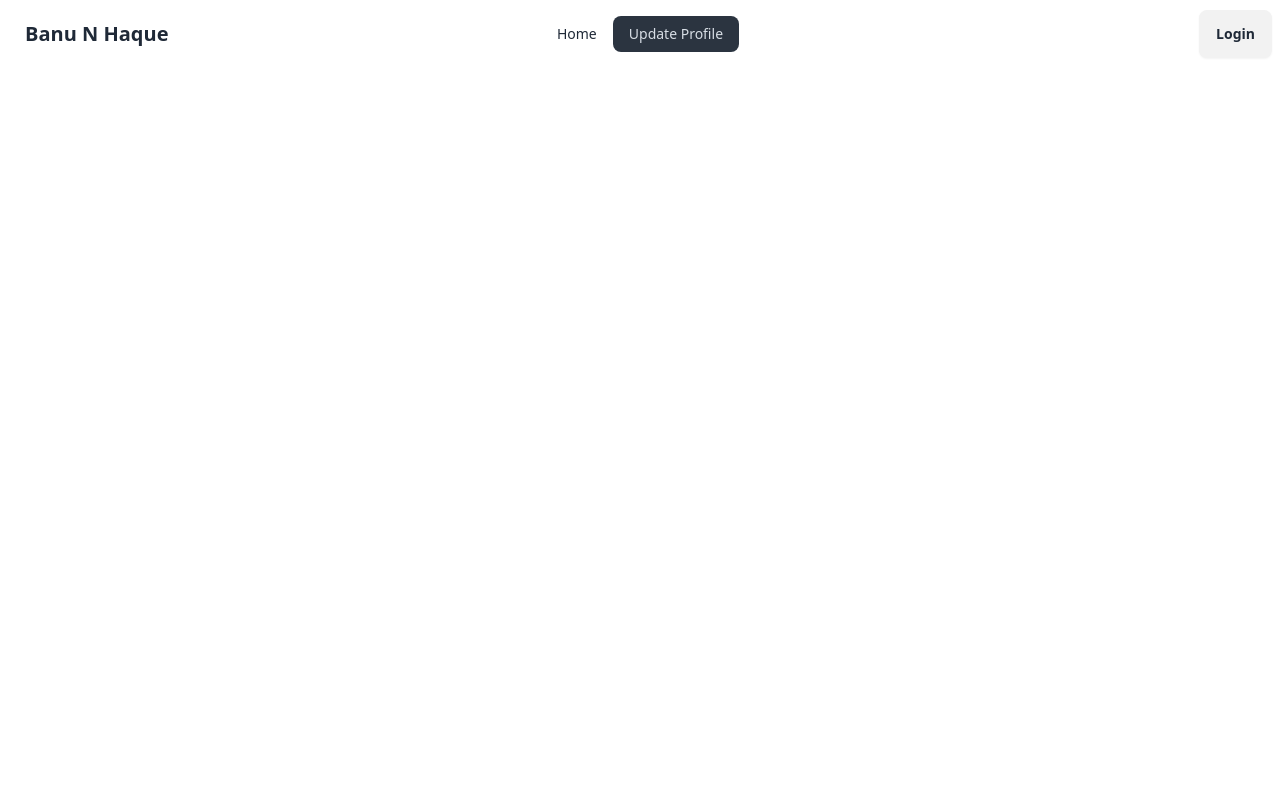
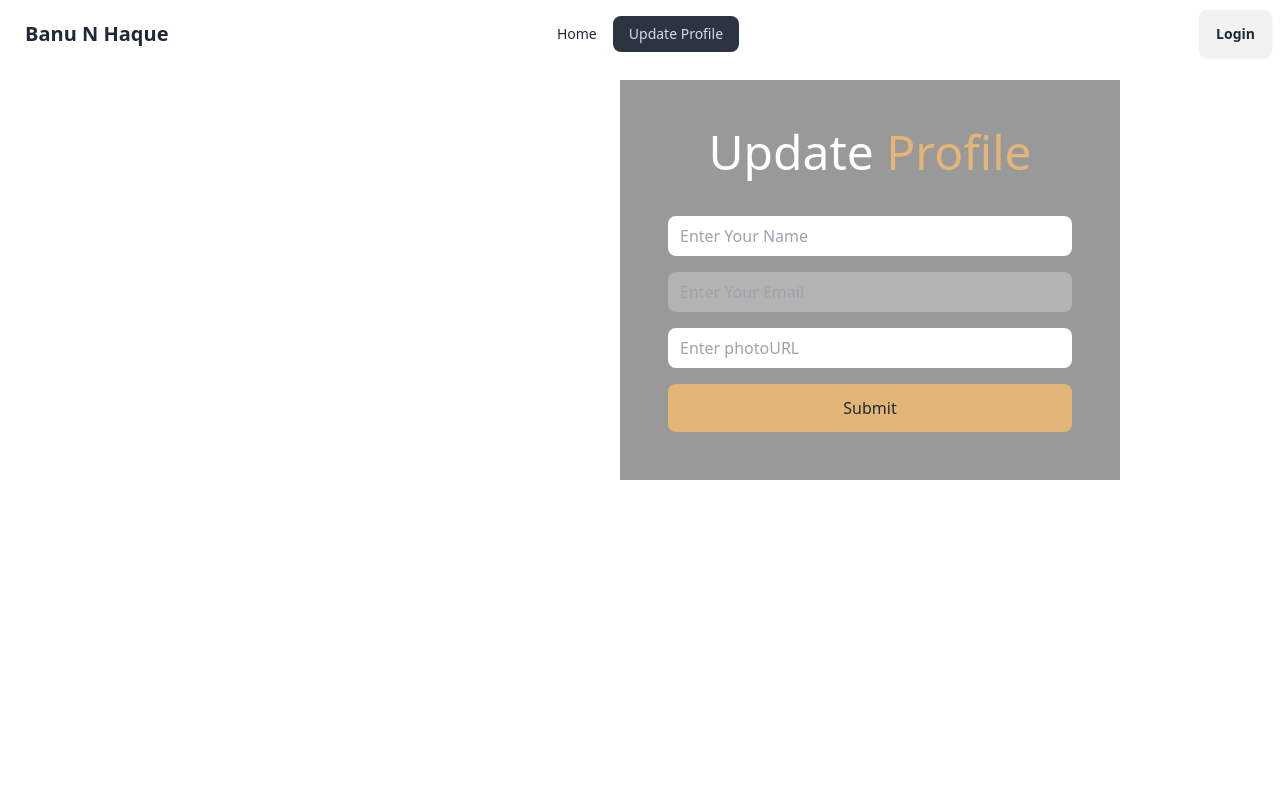
Before and after one commit to Sadi73/banu-and-haque-homes, a React (Vite) app: page /update-profile in a window 1280 px wide. Shown: the top 800 px of the page. Built offline with nearby package versions, Linux system fonts and the light colour scheme; no server answers.

Commit message:
profile update section added

```diff
--- a/src/Components/Details/Details.jsx
+++ b/src/Components/Details/Details.jsx
@@ -17,7 +17,7 @@ const Details = () => {
     }, [])
 
     return (
-        <div className="card lg:card-side bg-base-100 shadow-xl">
+        <div className="card lg:card-side bg-base-100 shadow-xl py-20">
             <figure><img src={details?.image} alt="Album" /></figure>
             <div className="card-body">
                 <h2 className="card-title">{details?.estate_title}</h2>
--- a/src/Components/EstateRoot/EstateRoot.jsx
+++ b/src/Components/EstateRoot/EstateRoot.jsx
@@ -24,7 +24,7 @@ const EstateRoot = () => {
                 {allEstates.map(estate =>
                     <div key={estate?.id} className="card card-compact  bg-base-100 shadow-xl">
                         <figure><img src={estate?.image} className='w-full h-64' alt="Shoes" /></figure>
-                        <div className="p-4 text-sm" >
+                        <div className="card-body" >
                             <p>{estate?.price}</p>
                             <div className='flex items-center justify-between'>
                                 <h2 className="card-title">{estate?.estate_title}</h2>
--- a/src/Components/Footer/Footer.jsx
+++ b/src/Components/Footer/Footer.jsx
@@ -6,7 +6,7 @@ const Footer = () => {
             <aside>
                 <svg width="50" height="50" viewBox="0 0 24 24" xmlns="http://www.w3.org/2000/svg" fillRule="evenodd" clipRule="evenodd" className="inline-block fill-current"><path d="M22.672 15.226l-2.432.811.841 2.515c.33 1.019-.209 2.127-1.23 2.456-1.15.325-2.148-.321-2.463-1.226l-.84-2.518-5.013 1.677.84 2.517c.391 1.203-.434 2.542-1.831 2.542-.88 0-1.601-.564-1.86-1.314l-.842-2.516-2.431.809c-1.135.328-2.145-.317-2.463-1.229-.329-1.018.211-2.127 1.231-2.456l2.432-.809-1.621-4.823-2.432.808c-1.355.384-2.558-.59-2.558-1.839 0-.817.509-1.582 1.327-1.846l2.433-.809-.842-2.515c-.33-1.02.211-2.129 1.232-2.458 1.02-.329 2.13.209 2.461 1.229l.842 2.515 5.011-1.677-.839-2.517c-.403-1.238.484-2.553 1.843-2.553.819 0 1.585.509 1.85 1.326l.841 2.517 2.431-.81c1.02-.33 2.131.211 2.461 1.229.332 1.018-.21 2.126-1.23 2.456l-2.433.809 1.622 4.823 2.433-.809c1.242-.401 2.557.484 2.557 1.838 0 .819-.51 1.583-1.328 1.847m-8.992-6.428l-5.01 1.675 1.619 4.828 5.011-1.674-1.62-4.829z"></path></svg>
                 <p className="font-bold">
-                    ACME Industries Ltd. <br />Providing reliable tech since 1992
+                    Banu & Haque Homes Ltd. <br />Providing reliable tech since 1992
                 </p>
                 <p>Copyright © 2024 - All right reserved</p>
             </aside>
--- a/src/Components/Home/Home.jsx
+++ b/src/Components/Home/Home.jsx
@@ -1,14 +1,12 @@
 import React from 'react';
 import Slider from '../Slider/Slider';
 import EstateRoot from '../EstateRoot/EstateRoot';
-import Footer from '../Footer/Footer';
 
 const Home = () => {
     return (
         <div>
             <Slider />
             <EstateRoot />
-            <Footer />
         </div>
     );
 };
--- a/src/Components/LoginSignUp/Login.jsx
+++ b/src/Components/LoginSignUp/Login.jsx
@@ -37,11 +37,10 @@ const Login = () => {
             .catch(error => console.log(error))
     };
 
-    console.log(location)
 
     return (
         <>
-            <div className='container h-screen relative'>
+            <div className='container h-screen relative py-20'>
 
                 <div className='form-container bg-black bg-opacity-40 md:max-w-[500px] p-12 absolute md:right-40'>
                     <h1 className='text-white text-5xl text-center mb-10 font-rancho'>Log <span className='text-[#E3B577]'>In!</span></h1>
--- a/src/Components/LoginSignUp/SignUp.jsx
+++ b/src/Components/LoginSignUp/SignUp.jsx
@@ -41,7 +41,7 @@ const SignUp = () => {
 
     return (
         <>
-            <div className='container h-screen relative'>
+            <div className='container h-screen relative py-20'>
 
                 <div className='form-container bg-black bg-opacity-40 md:max-w-[500px] p-12 absolute md:right-40'>
                     <h1 className='text-white text-5xl text-center mb-10 font-rancho'>Sign <span className='text-[#E3B577]'>Up!</span></h1>
--- a/src/Components/NavBar/Navbar.jsx
+++ b/src/Components/NavBar/Navbar.jsx
@@ -18,7 +18,7 @@ const Navbar = () => {
     }
 
     return (
-        <div className="navbar bg-base-100">
+        <div className="navbar bg-base-100 bg-opacity-80 fixed z-10">
             <div className="navbar-start">
                 <div className="dropdown">
                     <div tabIndex={0} role="button" className="btn btn-ghost lg:hidden">
--- a/src/Components/Root/Root.jsx
+++ b/src/Components/Root/Root.jsx
@@ -3,6 +3,7 @@ import { Outlet } from "react-router-dom";
 import '../../AllStyles.css'
 import Navbar from '../NavBar/Navbar';
 import { AuthContext } from '../../Providers/AuthProvider';
+import Footer from '../Footer/Footer';
 
 const Root = () => {
     const { loading } = useContext(AuthContext);
@@ -21,6 +22,7 @@ const Root = () => {
                 <>
                     <Navbar />
                     <Outlet />
+                    <Footer/>
                 </>
             }
         </div>
--- a/src/Components/UpdateProfile/UpdateProfile.jsx
+++ b/src/Components/UpdateProfile/UpdateProfile.jsx
@@ -1,8 +1,95 @@
-import React from 'react';
+import React, { useContext } from 'react';
+import { AuthContext } from '../../Providers/AuthProvider';
+import { useFormik } from 'formik';
+import * as Yup from "yup";
+import ErrorTooltip from '../ErrorTooltip/ErrorTooltip';
+import { updateProfile } from 'firebase/auth';
+import auth from '../../firebase/firebase.config';
 
 const UpdateProfile = () => {
+
+    const { user } = useContext(AuthContext);
+
+    const { values, setValues, handleSubmit, handleBlur, handleChange, errors, setErrors, touched } = useFormik({
+        initialValues: {
+            fullName: user?.displayName ? user?.displayName : '',
+            email: user?.email,
+            photoURL: user?.photoURL ? user?.photoURL : ''
+        },
+        validationSchema: Yup.object({
+            fullName: Yup.string().required("Name is Required"),
+            photoURL: Yup.string().required("Photo is Required"),
+
+        }),
+        onSubmit: (values) => {
+            // console.log(values);
+            updateProfile(auth.currentUser, {
+                displayName: values?.fullName,
+                photoURL: values?.photoURL
+            })
+                .then(result => console.log(result))
+                .catch(error => console.log(error))
+        }
+    });
+
+    // console.log(user)
+
     return (
-        <div>
+        <div className='container h-screen relative py-20'>
+
+            <div className='form-container bg-black bg-opacity-40 md:max-w-[500px] p-12 absolute md:right-40'>
+                <h1 className='text-white text-5xl text-center mb-10 font-rancho'>Update <span className='text-[#E3B577]'>Profile</span></h1>
+
+                <form onSubmit={handleSubmit}>
+
+                    <div>
+                        <input
+                            type="text"
+                            name='fullName'
+                            className='w-full mb-4 py-2 pl-3 rounded-lg'
+                            placeholder='Enter Your Name'
+                            value={values?.fullName}
+                            onChange={handleChange}
+                            onBlur={handleBlur}
+                        />
+                        {touched.fullName && errors.fullName && (
+                            <ErrorTooltip
+                                content={errors.fullName}
+                                placement="right"
+                            />
+                        )}
+                    </div>
+
+                    <input
+                        type="text"
+                        name='email'
+                        className='w-full mb-4 py-2 pl-3 rounded-lg'
+                        placeholder='Enter Your Email'
+                        value={values?.email}
+                        disabled
+                    />
+
+                    <input
+                        type="text"
+                        name='photoURL'
+                        className='w-full mb-4 py-2 pl-3 rounded-lg'
+                        placeholder='Enter photoURL'
+                        value={values?.photoURL}
+                        onChange={handleChange}
+                        onBlur={handleBlur}
+                    />
+                    {touched.photoURL && errors.photoURL && (
+                        <ErrorTooltip
+                            content={errors.photoURL}
+                            placement="right"
+                        />
+                    )}
+
+
+                    <button type='submit' className='common-button bg-[#E3B577] w-full py-3 rounded-lg'>Submit</button>
+
+                </form>
+            </div>
 
         </div>
     );
```
